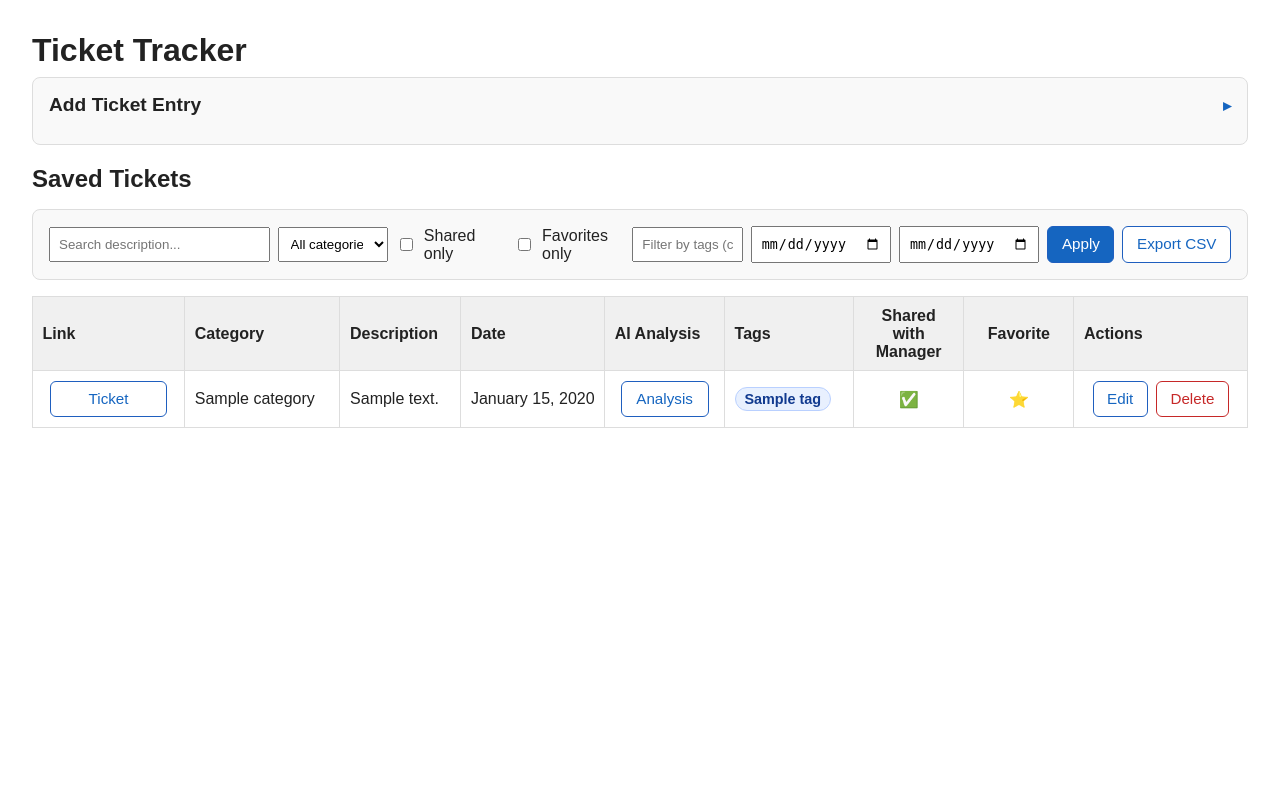
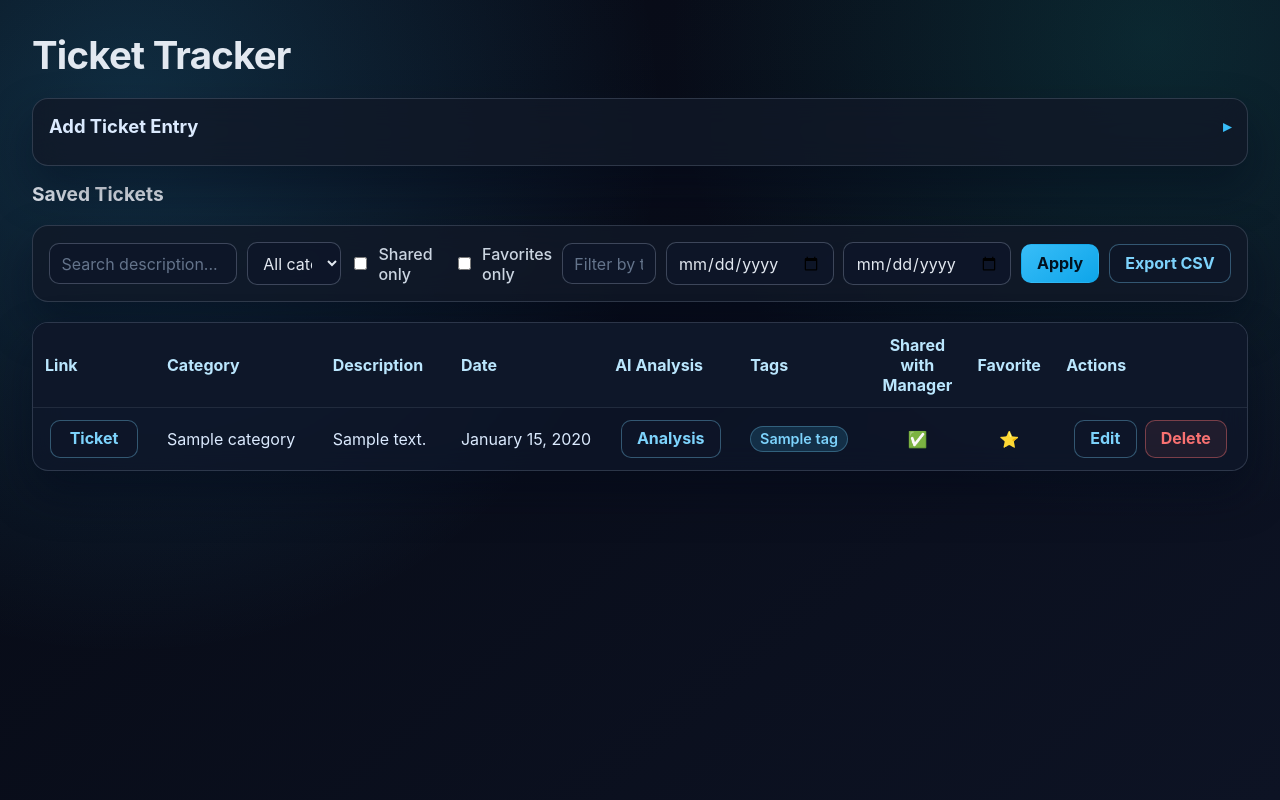
Before and after one commit to Mitchell-13/pack_tracker, a Flask app: page / in a window 1280 px wide. Run offline with Flask 3, Linux system fonts and the light colour scheme; tables that the repository leaves empty hold one stand-in row (values such as "Sample post").

Commit message:
Revamp site styling with modern sleek dark theme

```diff
--- a/templates/index.html
+++ b/templates/index.html
@@ -7,75 +7,160 @@
   <title>Ticket Tracker</title>
   <script src="https://cdn.jsdelivr.net/npm/marked/marked.min.js"></script>
   <style>
-    body { font-family: Arial, sans-serif; margin: 2rem; color: #222; }
-    h1, h2 { margin-bottom: 0.5rem; }
-    .layout { display: grid; grid-template-columns: minmax(340px, 1fr); gap: 1rem; margin-bottom: 1rem; align-items: start; }
-    form { border: 1px solid #ddd; border-radius: 8px; padding: 1rem; background: #f9f9f9; }
-    .compact-form { padding: 0.75rem; }
+    :root {
+      --bg: #060913;
+      --bg-alt: #0d1324;
+      --panel: rgba(17, 24, 39, 0.8);
+      --panel-border: rgba(148, 163, 184, 0.24);
+      --text: #e2e8f0;
+      --muted: #94a3b8;
+      --primary: #38bdf8;
+      --primary-strong: #0ea5e9;
+      --danger: #f87171;
+      --danger-bg: rgba(248, 113, 113, 0.08);
+      --success: #34d399;
+      --shadow: 0 22px 45px rgba(2, 6, 23, 0.42);
+    }
+
+    * { box-sizing: border-box; }
+
+    body {
+      font-family: 'Inter', 'Segoe UI', Roboto, Arial, sans-serif;
+      margin: 0;
+      padding: 2rem;
+      color: var(--text);
+      background:
+        radial-gradient(circle at 10% 15%, rgba(56, 189, 248, 0.2), transparent 40%),
+        radial-gradient(circle at 90% 5%, rgba(20, 184, 166, 0.15), transparent 35%),
+        linear-gradient(140deg, var(--bg) 0%, var(--bg-alt) 100%);
+      min-height: 100vh;
+    }
+
+    h1 {
+      margin: 0 0 1.25rem;
+      font-size: clamp(1.9rem, 3vw, 2.5rem);
+      letter-spacing: -0.02em;
+    }
+
+    h2 { margin: 0 0 0.9rem; font-size: 1.2rem; }
+
+    .layout,
+    .controls,
+    table,
+    .page-subtitle,
+    form[action*="edit"],
+    form[action*="add_ticket"] {
+      backdrop-filter: blur(14px);
+    }
+
+    .layout { display: grid; grid-template-columns: minmax(340px, 1fr); margin-bottom: 1rem; }
+
+    form {
+      border: 1px solid var(--panel-border);
+      border-radius: 16px;
+      padding: 1rem;
+      background: var(--panel);
+      box-shadow: var(--shadow);
+    }
+
+    .compact-form { padding: 0.75rem; box-shadow: none; }
     .compact-form h2 { font-size: 1rem; margin-top: 0; }
-    label { display: block; margin: 0.6rem 0 0.25rem; font-weight: bold; }
-    input, select, textarea, button { width: 100%; padding: 0.5rem; box-sizing: border-box; }
-    button { cursor: pointer; }
+
+    label { display: block; margin: 0.75rem 0 0.35rem; font-weight: 600; color: #cbd5e1; }
+
+    input, select, textarea, button {
+      width: 100%;
+      padding: 0.6rem 0.72rem;
+      border-radius: 10px;
+      border: 1px solid rgba(148, 163, 184, 0.35);
+      background: rgba(15, 23, 42, 0.85);
+      color: var(--text);
+      font: inherit;
+    }
+
+    input::placeholder, textarea::placeholder { color: #64748b; }
+    input:focus, select:focus, textarea:focus { outline: 2px solid rgba(56, 189, 248, 0.45); border-color: var(--primary); }
+    textarea { min-height: 80px; resize: vertical; }
+    .analysis-input { min-height: 180px; }
+
+    .inline { display: flex; align-items: center; gap: 0.5rem; margin: 0.5rem 0; }
+    .inline input { width: auto; accent-color: var(--primary); }
+
     .btn {
       display: inline-flex;
       align-items: center;
       justify-content: center;
       width: auto;
-      padding: 0.5rem 0.85rem;
-      border: 1px solid #1f5fbf;
-      border-radius: 6px;
-      background: #1565c0;
-      color: #fff;
+      padding: 0.55rem 0.95rem;
+      border: 1px solid transparent;
+      border-radius: 10px;
+      background: linear-gradient(145deg, var(--primary), var(--primary-strong));
+      color: #02111f;
       text-decoration: none;
-      font-size: 0.95rem;
+      font-weight: 700;
       line-height: 1.2;
+      cursor: pointer;
+      transition: transform 0.18s ease, box-shadow 0.2s ease, background 0.2s ease;
     }
-    .btn:hover { background: #0f4f96; }
-    .btn.secondary { background: #fff; color: #1565c0; }
-    .btn.secondary:hover { background: #edf4ff; }
-    textarea { min-height: 80px; }
-    .analysis-input { min-height: 180px; }
-    .inline { display: flex; align-items: center; gap: 0.5rem; margin: 0.5rem 0; }
-    .inline input { width: auto; }
-    .btn-row { display: flex; gap: 0.5rem; }
+
+    .btn:hover { transform: translateY(-1px); box-shadow: 0 8px 24px rgba(14, 165, 233, 0.35); }
+
+    .btn.secondary {
+      background: rgba(15, 23, 42, 0.78);
+      color: #7dd3fc;
+      border-color: rgba(125, 211, 252, 0.35);
+    }
+
+    .btn.secondary:hover { background: rgba(30, 41, 59, 0.9); box-shadow: none; }
+    .btn-row { display: flex; gap: 0.5rem; margin-top: 1rem; }
     .btn-row button { width: auto; }
-    .danger { border: 1px solid #c62828; color: #c62828; background: #fff; }
-    .danger:hover { background: #ffecec; }
-    table { border-collapse: collapse; width: 100%; }
-    th, td { border: 1px solid #ddd; padding: 0.6rem; text-align: left; }
-    th { background: #f0f0f0; }
+
+    .danger {
+      border: 1px solid rgba(248, 113, 113, 0.42);
+      color: var(--danger);
+      background: var(--danger-bg);
+    }
+
+    .danger:hover { background: rgba(248, 113, 113, 0.15); box-shadow: none; }
+
+    .controls { margin: 1.2rem 0; }
+
+    .controls form {
+      display: grid;
+      grid-template-columns: 2fr 1fr 1fr 1fr 1fr 1fr 1fr auto auto;
+      gap: 0.6rem;
+      align-items: center;
+    }
+
+    .controls label { margin: 0; font-weight: 500; }
+
+    table {
+      border-collapse: separate;
+      border-spacing: 0;
+      width: 100%;
+      border: 1px solid var(--panel-border);
+      border-radius: 16px;
+      overflow: hidden;
+      background: rgba(15, 23, 42, 0.72);
+      box-shadow: var(--shadow);
+    }
+
+    th, td { border-bottom: 1px solid rgba(148, 163, 184, 0.14); padding: 0.75rem; text-align: left; }
+    td { color: #dbeafe; }
+    tbody tr:hover { background: rgba(56, 189, 248, 0.06); }
+    th { background: rgba(15, 23, 42, 0.96); color: #bae6fd; font-weight: 700; }
+    tbody tr:last-child td { border-bottom: 0; }
+
     .date-column { width: 120px; white-space: nowrap; }
-    .manager-column,
-    .favorite-column {
-      width: 90px;
-      text-align: center;
-    }
-    .sort-links a { margin-right: 0.6rem; }
-    .muted { color: #666; font-size: 0.9rem; }
-    .controls { margin: 1rem 0; }
-    .controls form { display: grid; grid-template-columns: 2fr 1fr 1fr 1fr 1fr 1fr 1fr auto auto; gap: 0.5rem; align-items: center; }
-    .controls label { margin: 0; font-weight: normal; }
-    .ticket-link-cell,
-    .analysis-cell,
-    .actions-cell {
-      text-align: center;
-      vertical-align: middle;
-    }
-    .ticket-link-cell .btn,
-    .analysis-cell .btn {
-      min-width: 88px;
-      text-align: center;
-    }
-    .actions {
-      display: flex;
-      gap: 0.5rem;
-      align-items: center;
-      justify-content: center;
-      flex-wrap: wrap;
-    }
+    .manager-column, .favorite-column { width: 90px; text-align: center; }
+    .ticket-link-cell, .analysis-cell, .actions-cell { text-align: center; vertical-align: middle; }
+    .ticket-link-cell .btn, .analysis-cell .btn { min-width: 88px; text-align: center; }
+
+    .actions { display: flex; gap: 0.5rem; align-items: center; justify-content: center; flex-wrap: wrap; }
     .actions a { text-decoration: none; }
-    .actions form { border: 0; background: transparent; padding: 0; }
+    .actions form { border: 0; background: transparent; padding: 0; box-shadow: none; }
     .actions button { width: auto; }
+
     .add-ticket-panel summary {
       list-style: none;
       display: flex;
@@ -83,48 +168,103 @@
       justify-content: space-between;
       cursor: pointer;
       margin-bottom: 0.75rem;
-      font-size: 1.2rem;
-      font-weight: bold;
+      font-size: 1.15rem;
+      font-weight: 700;
+      color: #dbeafe;
     }
+
     .add-ticket-panel summary::-webkit-details-marker { display: none; }
     .add-ticket-panel summary::after {
       content: '▸';
       font-size: 1rem;
-      color: #1565c0;
+      color: var(--primary);
       transition: transform 0.15s ease-in-out;
     }
+
     .add-ticket-panel[open] summary::after { transform: rotate(90deg); }
+
     .modal.hidden { display: none; }
-    .modal { position: fixed; inset: 0; background: rgba(0, 0, 0, 0.55); display: flex; align-items: center; justify-content: center; padding: 1rem; z-index: 999; }
-    .modal-content { background: #fff; border-radius: 8px; width: min(98vw, 1500px); height: min(95vh, 1050px); display: flex; flex-direction: column; overflow: hidden; }
-    .modal-header { padding: 0.75rem 1rem; border-bottom: 1px solid #ddd; display: flex; justify-content: space-between; align-items: center; }
-    .modal-header button { width: auto; }
-    .modal iframe { border: 0; width: 100%; flex: 1; }
+    .modal {
+      position: fixed;
+      inset: 0;
+      background: rgba(2, 6, 23, 0.7);
+      display: flex;
+      align-items: center;
+      justify-content: center;
+      padding: 1rem;
+      z-index: 999;
+    }
+
+    .modal-content {
+      background: #f8fafc;
+      color: #0f172a;
+      border-radius: 12px;
+      width: min(98vw, 1500px);
+      height: min(95vh, 1050px);
+      display: flex;
+      flex-direction: column;
+      overflow: hidden;
+      box-shadow: 0 20px 48px rgba(15, 23, 42, 0.4);
+    }
+
+    .modal-header { padding: 0.75rem 1rem; border-bottom: 1px solid #dbe3f3; display: flex; justify-content: space-between; align-items: center; }
+    .modal-header button { width: auto; color: #0f172a; background: #e2e8f0; border-color: #cbd5e1; }
+    .modal iframe { border: 0; width: 100%; flex: 1; background: white; }
+
     .field-with-button { display: flex; gap: 0.5rem; align-items: center; }
     .field-with-button select { flex: 1; }
     .field-with-button button { width: auto; white-space: nowrap; }
-    .tag-editor { border: 1px solid #ccc; border-radius: 6px; background: #fff; padding: 0.35rem; display: flex; flex-wrap: wrap; gap: 0.35rem; min-height: 42px; }
-    .tag-editor input { border: 0; outline: none; min-width: 180px; flex: 1; padding: 0.35rem; }
-    .tag-bubble { display: inline-flex; align-items: center; gap: 0.4rem; background: #e8f0fe; color: #113a8f; border-radius: 999px; padding: 0.2rem 0.55rem; font-size: 0.9rem; }
+
+    .tag-editor {
+      border: 1px solid rgba(148, 163, 184, 0.35);
+      border-radius: 10px;
+      background: rgba(15, 23, 42, 0.85);
+      padding: 0.35rem;
+      display: flex;
+      flex-wrap: wrap;
+      gap: 0.35rem;
+      min-height: 42px;
+    }
+
+    .tag-editor input { border: 0; outline: none; min-width: 180px; flex: 1; padding: 0.35rem; background: transparent; }
+
+    .tag-bubble {
+      display: inline-flex;
+      align-items: center;
+      gap: 0.4rem;
+      background: rgba(56, 189, 248, 0.16);
+      color: #7dd3fc;
+      border-radius: 999px;
+      padding: 0.2rem 0.55rem;
+      font-size: 0.9rem;
+    }
+
     .tag-bubble button { width: auto; border: 0; background: transparent; color: inherit; cursor: pointer; padding: 0; line-height: 1; font-size: 1rem; }
-    button.tag-bubble {
-      width: auto;
-      max-width: 100%;
-      flex: 0 0 auto;
+    button.tag-bubble { width: auto; max-width: 100%; flex: 0 0 auto; border: 1px solid rgba(125, 211, 252, 0.3); }
+    .tag-bubble.filter-tag { cursor: pointer; font-weight: 600; transition: background-color 0.1s ease-in-out; }
+    .tag-bubble.filter-tag:hover { background: rgba(56, 189, 248, 0.24); }
+    .tag-list { display: flex; flex-wrap: wrap; gap: 0.35rem; }
+
+    .small-modal-content {
+      background: rgba(15, 23, 42, 0.96);
+      border: 1px solid var(--panel-border);
+      border-radius: 12px;
+      width: min(100%, 460px);
+      box-shadow: var(--shadow);
     }
-    .tag-bubble.filter-tag {
-      border: 1px solid #b9d0ff;
-      cursor: pointer;
-      font-weight: 600;
-      transition: background-color 0.1s ease-in-out;
+
+    .small-modal-body { padding: 1rem; }
+
+    @media (max-width: 1100px) {
+      .controls form { grid-template-columns: 1fr 1fr; }
+      .controls form .btn { width: 100%; }
     }
-    .tag-bubble.filter-tag:hover { background: #d7e6ff; }
-    .tag-list { display: flex; flex-wrap: wrap; gap: 0.35rem; }
-    .small-modal-content { background: #fff; border-radius: 8px; width: min(100%, 460px); }
-    .small-modal-body { padding: 1rem; }
+
     @media (max-width: 840px) {
+      body { padding: 1rem; }
       .layout { grid-template-columns: 1fr; }
       .controls form { grid-template-columns: 1fr; }
+      table { display: block; overflow-x: auto; }
     }
   </style>
 </head>
```
Also changed, not shown: templates/bookmarklet_form.html (+59 -30 lines).
